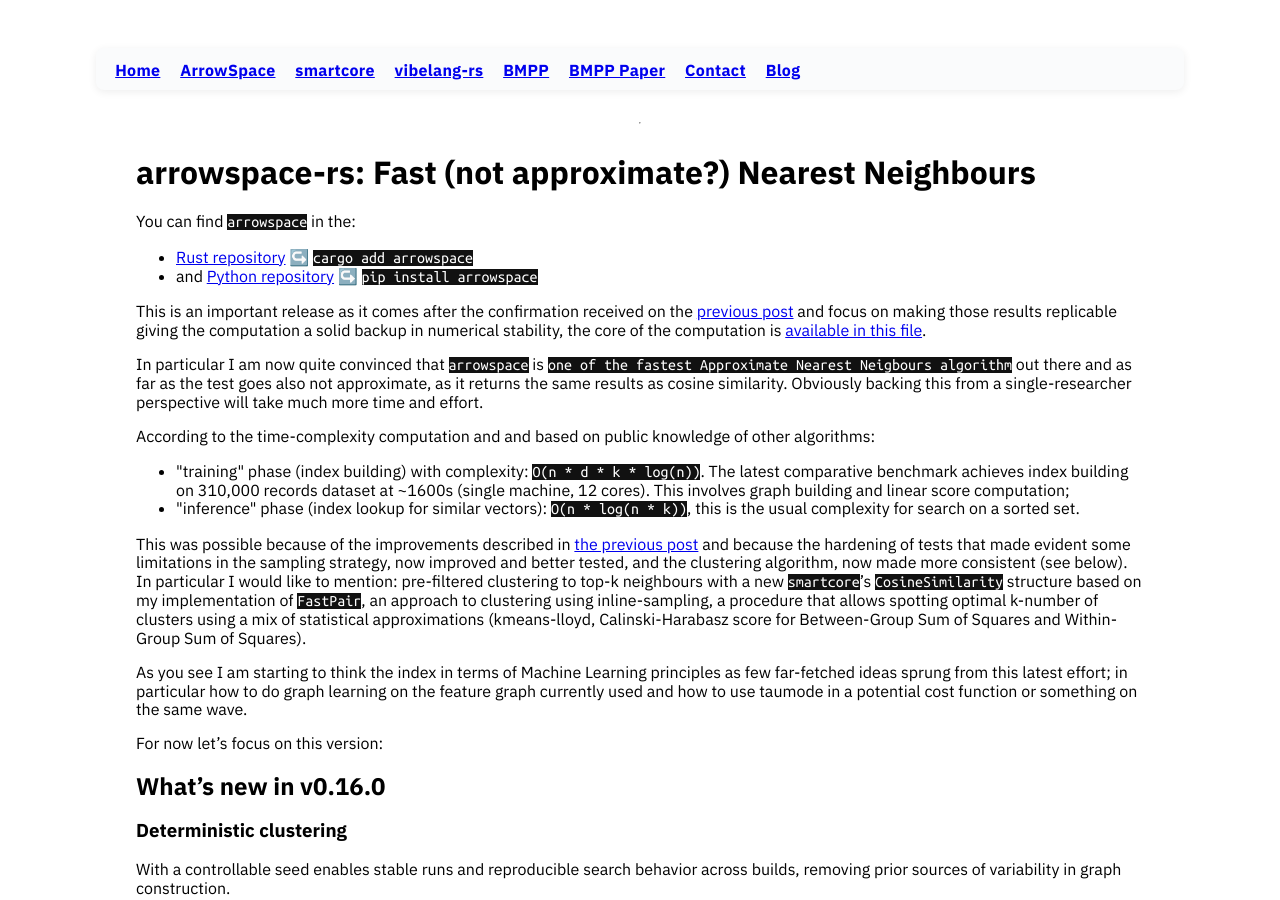
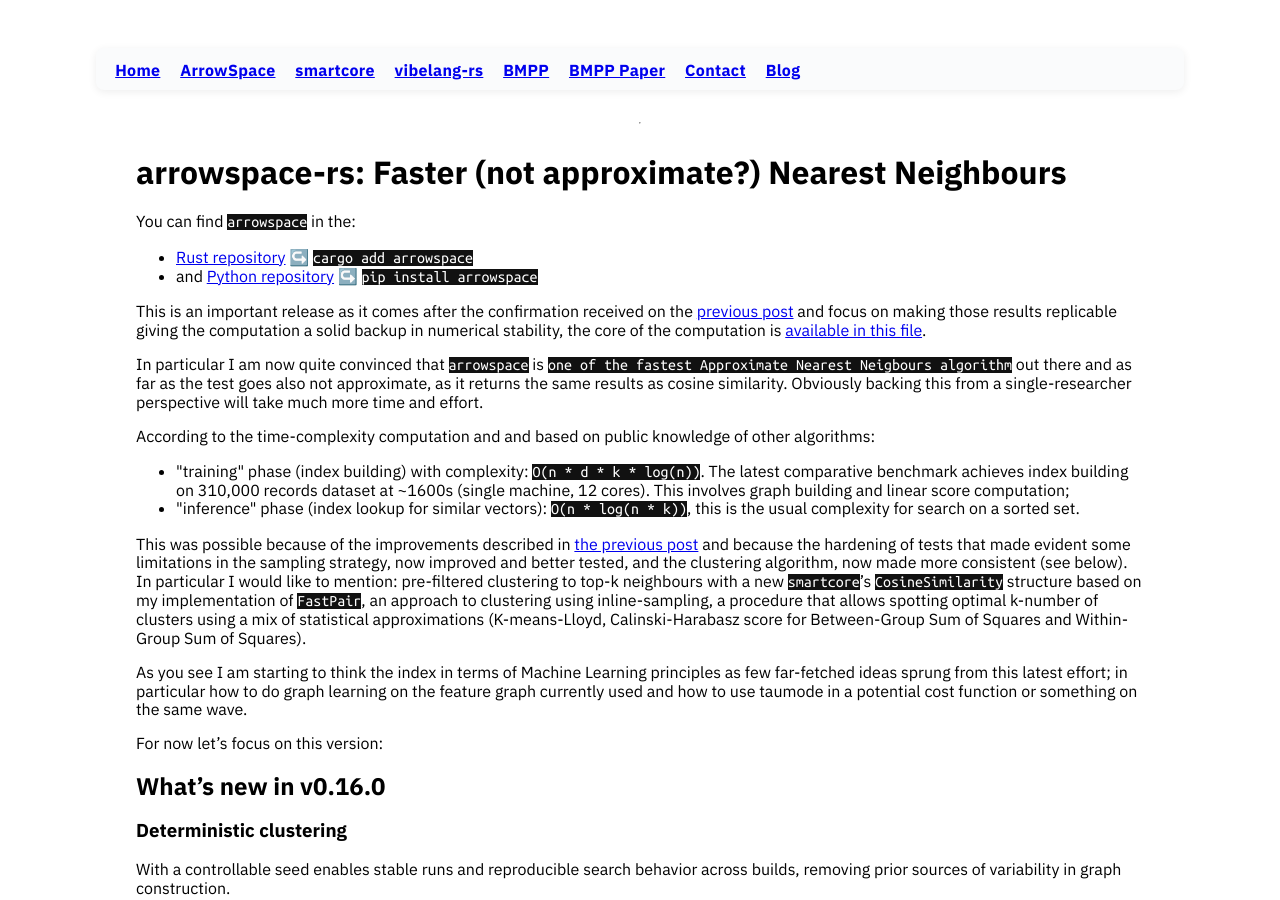
Before and after one commit to Mec-iS/staticwebpage, a Jekyll site: the page built from posts/005_fast_approximate_nearest_neighbours.md, in a window 1280 px wide and 900 px high. Built offline with Jekyll 4.4.1, drawn with Linux system fonts in a browser that asks for light colours; nearby versions of some CDN libraries.

Commit message:
add detail

```diff
--- a/posts/005_fast_approximate_nearest_neighbours.md
+++ b/posts/005_fast_approximate_nearest_neighbours.md
@@ -59,7 +59,7 @@ author: tuned.org.uk
     }
 </style>
 
-# arrowspace-rs: Fast (not approximate?) Nearest Neighbours
+# arrowspace-rs: Faster (not approximate?) Nearest Neighbours
 
 You can find `arrowspace` in the:
 * [Rust repository](https://github.com/Mec-iS/arrowspace-rs) ↪️ `cargo add arrowspace`
@@ -73,7 +73,7 @@ In particular I am now quite convinced that `arrowspace` is `one of the fastest
 <ul><li> "training" phase (index building) with complexity: <code>O(n * d * k * log(n))</code>. The latest comparative benchmark achieves index building on 310,000 records dataset at ~1600s (single machine, 12 cores). This involves graph building and linear score computation;</li>
 <li>"inference" phase (index lookup for similar vectors): <code>O(n * log(n * k))</code>, this is the usual complexity for search on a sorted set.</li></ul></p>
 
-This was possible because of the improvements described in [the previous post](/posts/003_performance_improvements) and because the hardening of tests that made evident some limitations in the sampling strategy, now improved and better tested, and the clustering algorithm, now made more consistent (see below). In particular I would like to mention: pre-filtered clustering to top-k neighbours with a new  `smartcore`'s `CosineSimilarity` structure based on my implementation of `FastPair`, an approach to clustering using inline-sampling, a procedure that allows spotting optimal k-number of clusters using a mix of statistical approximations (kmeans-lloyd, Calinski-Harabasz score for Between-Group Sum of Squares and Within-Group Sum of Squares).
+This was possible because of the improvements described in [the previous post](/posts/003_performance_improvements) and because the hardening of tests that made evident some limitations in the sampling strategy, now improved and better tested, and the clustering algorithm, now made more consistent (see below). In particular I would like to mention: pre-filtered clustering to top-k neighbours with a new  `smartcore`'s `CosineSimilarity` structure based on my implementation of `FastPair`, an approach to clustering using inline-sampling, a procedure that allows spotting optimal k-number of clusters using a mix of statistical approximations (K-means-Lloyd, Calinski-Harabasz score for Between-Group Sum of Squares and Within-Group Sum of Squares).
 
 <p>As you see I am starting to think the index in terms of Machine Learning principles as few far-fetched ideas sprung from this latest effort; in particular how to do graph learning on the feature graph currently used and how to use taumode in a potential cost function or something on the same wave.</p>
 
```
